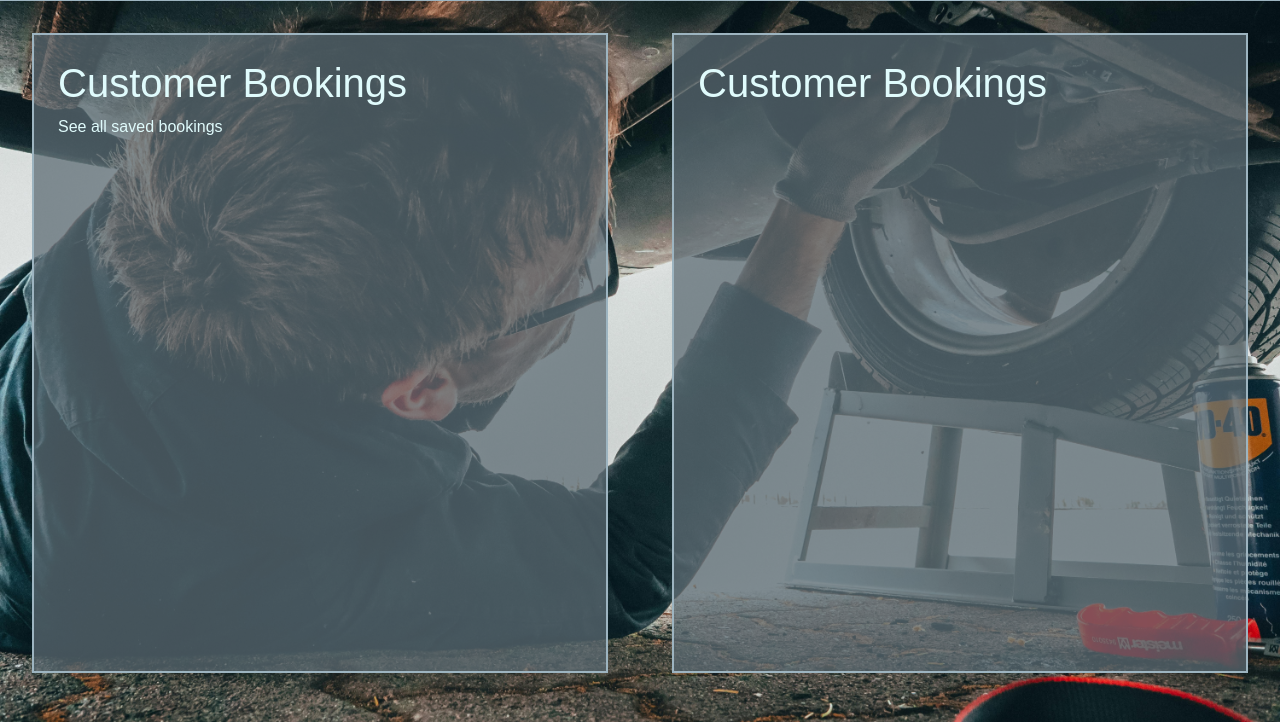
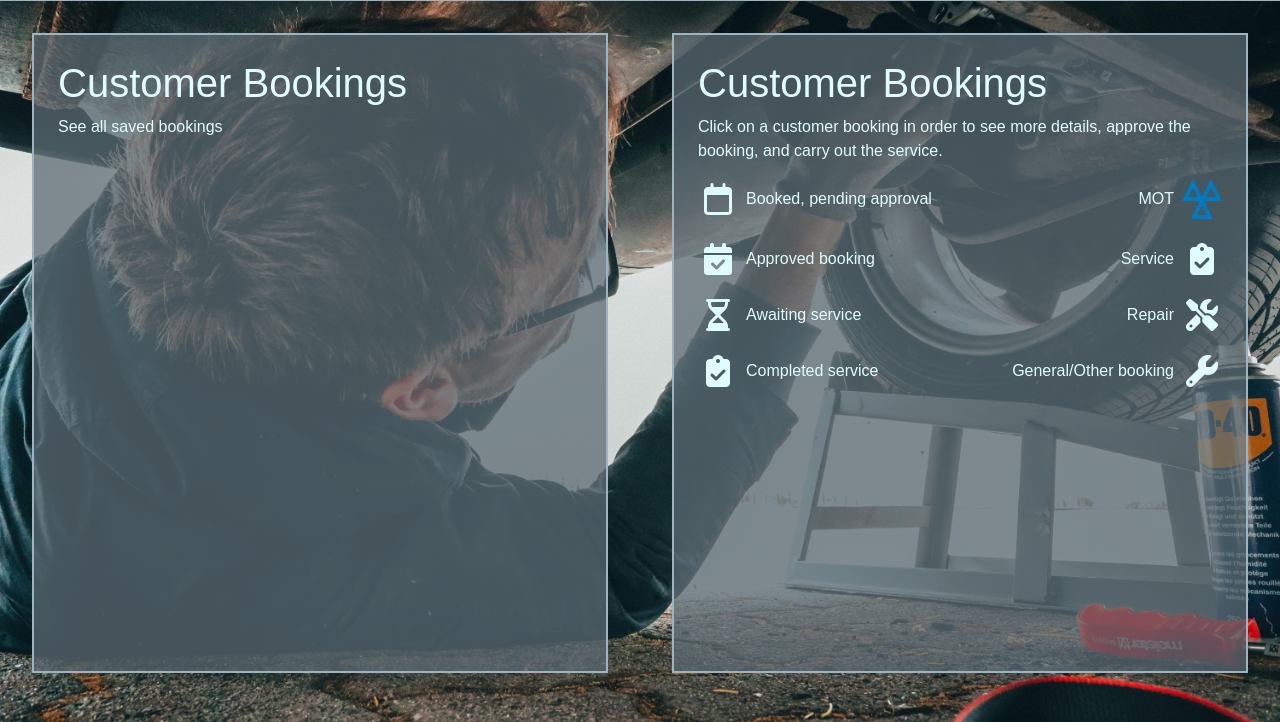
Before and after one commit to mikesealey/ci_pp3, a Django app: page /bookings/all_bookings/ in a window 1280 px wide. Shown: the part 78-800 px from the top of the page. Run offline with Django 4.2, Linux system fonts and the light colour scheme; the visitor is signed in with stand-in values (Sample User, id 1); data that the repository does not hold is empty.

Commit message:
fixes styling on bookings lists

```diff
--- a/bookings/templates/bookings/customer_bookings_list.html
+++ b/bookings/templates/bookings/customer_bookings_list.html
@@ -1,7 +1,55 @@
+{% load static %}
 {% csrf_token %}
+<p>Click on a customer booking in order to see more details, approve the booking, and carry out the service.</p>
+<div class="d-flex flex-column">
+    <div class="d-flex justify-content-between align-items-center mb-4">
+        <div class="d-flex align-items-center">
+            <i title="Booked, pending approval" class="fa-regular fa-calendar fa-2xl fa-fw"></i>
+            <p class="mb-0 px-2">Booked, pending approval</p>
+        </div>
+        <div class="d-flex align-items-center">
+            <p class="mb-0 px-2">MOT</p>
+            <img src="{% static 'images/mot_logo.png' %}" alt="UK MOT logo" class="booking-type-logo">
+        </div>
+    </div>
+
+    <div class="d-flex justify-content-between align-items-center mb-4">
+        <div class="d-flex align-items-center">
+            <i title="Approved booking" class="fa-solid fa-calendar-check fa-2xl fa-fw"></i>
+            <p class="mb-0 px-2">Approved booking</p>
+        </div>
+        <div class="d-flex align-items-center">
+            <p class="mb-0 px-2">Service</p>
+            <i class="fa-solid fa-clipboard-check fa-2x fa-fw"></i>
+        </div>
+    </div>
+
+    <div class="d-flex justify-content-between align-items-center mb-4">
+        <div class="d-flex align-items-center">
+            <i title="Awaiting service" class="fa-regular fa-hourglass-half fa-2xl fa-fw"></i>
+            <p class="mb-0 px-2">Awaiting service</p>
+        </div>
+        <div class="d-flex align-items-center">
+            <p class="mb-0 px-2">Repair</p>
+            <i class="fa-solid fa-screwdriver-wrench fa-2x fa-fw"></i>
+        </div>
+    </div>
+
+    <div class="d-flex justify-content-between align-items-center mb-4">
+        <div class="d-flex align-items-center">
+            <i title="Completed service" class="fa-solid fa-clipboard-check fa-2xl fa-fw"></i>
+            <p class="mb-0 px-2">Completed service</p>
+        </div>
+        <div class="d-flex align-items-center">
+            <p class="mb-0 px-2">General/Other booking</p>
+            <i class="fa-solid fa-wrench fa-2x fa-fw"></i>
+        </div>
+    </div>
+</div>
+
 {% for booking in bookings %}
     <div
-        class="all-booking-list-item"
+        class="all-booking-list-item py-4 px-2"
         data-date_time="{{ booking.date_time|date:'Y-m-d\\TH:i' }}"
         data-approved="{{ booking.approved }}"
         data-booking_type="{{ booking.booking_type }}"
@@ -13,18 +61,30 @@
         data-vehicle-id="{{ booking.vehicle.id }}"
         data-booking-id="{{ booking.id }}"
     >
-        <p>Type: {{ booking.booking_type }}</p>
+        {% if booking.booking_type == "MOT" %}
+            <img src="{% static 'images/mot_logo.png' %}" alt="UK MOT logo" class="booking-type-logo" title="MOT">
+        {% elif booking.booking_type == "Service" %}
+            <i class="fa-solid fa-clipboard-check fa-2x fa-fw" title="Service"></i>
+        {% elif booking.booking_type == "Repair" %}
+            <i class="fa-solid fa-screwdriver-wrench fa-2x fa-fw" title="Repair"></i>
+        {% else %}
+            <i class="fa-solid fa-wrench fa-2x fa-fw" title="General/Other booking"></i>
+        {% endif %}
+
+
         {% if booking.approved %}
-            <p>Approval: Approved</p>
+            <i title="Approved booking" class="fa-solid fa-calendar-check fa-2xl fa-fw"></i>
         {% else %}
-            <p>Approval: Pending</p>
+            <i title="Booked, pending approval" class="fa-regular fa-calendar fa-2xl fa-fw"></i>
         {% endif %}
-        <p>{{ booking.date_time }}</p>
+        <div class="date-wrapper">
+            <p>{{ booking.date_time }}</p>
+        </div>
         {% if booking.completed_service %}
-            <p>Status: Completed</p>
+            <i title="Completed service" class="fa-solid fa-clipboard-check fa-2xl fa-fw"></i>
         {% else %}
-            <p>Status: Awaiting Service</p>
+            <i title="Awaiting service" class="fa-regular fa-hourglass-half fa-2xl fa-fw"></i>
         {% endif %}
-        <div class="vrn">{{ booking.vehicle.vrn }}</div>
+        <div class="vrn vrn-list">{{ booking.vehicle.vrn }}</div>
     </div>
 {% endfor %}
--- a/static/css/style.css
+++ b/static/css/style.css
@@ -192,7 +192,17 @@ input, select, textarea {
     flex-direction: column;
 }
 
+/* Makes dates in lists a unifoirm width for better alignment */
+.date-wrapper {
+    min-width: 200px;
+    text-align: center;
+    align-items: center;
+    justify-content: center;
+}
 
+.date-wrapper p {
+    margin: 0;
+}
 
 .vrn {
     background-color: #ffd800;
@@ -209,17 +219,16 @@ input, select, textarea {
 
     /* Size/Aspect/Dimensions */
     aspect-ratio: 520 / 111;
-
-    padding: 5px
+    padding: 5px 5px 0 5px
 }
 
 .vrn-list {
-    padding: 5px 12px;
-    letter-spacing: 1px;
-    font-size: 32px;
-    font-size: 2rem;
-    letter-spacing: 2px;
+    padding: 5px 12px 0 12px;
     font-weight: bold;
+    display: flex;
+    align-items: center;
+    justify-content: center;
+    width: 80px;
 }
 
 .electric-list {
@@ -285,7 +294,7 @@ input {
 }
 
 .booking-type-logo {
-    max-width: 36px;
-    max-height: 36px;
-    aspect-ratio: 1:1;
+    max-width: 40px;
+    max-height: 40px;
+    aspect-ratio: 1/1;
 }
--- a/static/js/all_bookings.js
+++ b/static/js/all_bookings.js
@@ -49,18 +49,23 @@ $(document).ready(function (){
         if (bookingData.completed_service === "True" || bookingDate.getTime() < now.getTime()) { // Need to check against string of "True" because it's a response from Python/Django
             buttonDisabled = true
         }
-        $("#left-block-inner").append($("<button>", { id: "approve-booking", text: "Approve booking", disabled: bookingData.approved === "True" || buttonDisabled })).on("click", "#approve-booking", function(){
+
+        const approveServiceButton = $("<button>", { id: "approve-booking", class: "btn btn-primary w-50", disabled: bookingData.approved === "True" })
+        approveServiceButton.append($("<i>", { class: "fa-solid fa-square-check mx-2" }))
+        approveServiceButton.append("Approve Booking")
+        $("#left-block-inner").off("click", "#approve-booking").on("click", "#approve-booking", function (){ // stops multiple event listeners being added - fixes bug in forms
             approveBooking(bookingData)
-        });
-        $("#left-block-inner").append($("<button>", { id: "carry-out-service", text: "Carry out service", disabled: buttonDisabled })); // replace with pen icon for edit
+        })
+        $("#left-block-inner").append(approveServiceButton)
+
+        const completeServiceButton = $("<button>", { id: "carry-out-service", class: "btn btn-success w-50", disabled: bookingData.completed_service === "True" })
+        completeServiceButton.append($("<i>", { class: "fa-solid fa-clipboard-list mx-2" }))
+        completeServiceButton.append("Carry out service")
         $("#left-block-inner").off("click", "#carry-out-service").on("click", "#carry-out-service", function (){ // stops multiple event listeners being added - fixes bug in forms
-          buildServiceForm(bookingData)
+            buildServiceForm(bookingData)
         })
+        $("#left-block-inner").append(completeServiceButton)
     }
-
-
-
-
 
 function approveBooking(bookingData){
     // Make the AJAX call to approve the booking
@@ -95,13 +100,7 @@ function approveBooking(bookingData){
 }
 
 function completeBooking(bookingData){
-
-    // Gather data from the form
-    // Make the AJAX call
-    // Notifiy the customer
-    // Refresh the bookings list
     refreshAllBookingList()
-    // Show toast notification
 }
 
 function buildServiceForm(bookingData){
@@ -117,16 +116,19 @@ function buildServiceForm(bookingData){
             id: "mechanics-notes-input",
             placeholder: "Enter mechanics notes...",
             rows: 5,
-            cols: 40
+            cols: 40,
+            class: "form-control"
         })
     );
     $("<button>", {
-        id: "save-mechanics-notes",
-        text: "Save"
+        id: "cancel-mechanics-notes",
+        text: "Cancel",
+        class: "btn btn-warning w-50"
     }).insertAfter("#mechanics-notes-input");
     $("<button>", {
-        id: "cancel-mechanics-notes",
-        text: "Cancel"
+        id: "save-mechanics-notes",
+        text: "Save",
+        class: "btn btn-primary w-50"
     }).insertAfter("#mechanics-notes-input");
     $("#save-mechanics-notes").off("click").on("click", function () {
         // Show modal to ask mechanic to confirm their notes
@@ -153,17 +155,7 @@ function buildServiceForm(bookingData){
             booking: bookingData
         }
         showMultiPurposeModal(modalObject)
-
-
-
-
     });
-
-    // Work on a way to save form
-    // Work on a way to put the form back to the original view
-    // refresh list
-    // Make sure to send the email
-    // Probably want some "Are you sure you want to continue?" modals
 }
 }
 
@@ -203,8 +195,6 @@ function saveMechanicsNotes(bookingData) {
             $("#cancel-mechanics-notes").remove()
             $("#carry-out-service").prop("disabled", true)
             // Email customer!
-
-
         },
         error: function(xhr, status, error) {
             console.error("Failed to save mechanic's notes:", error);
@@ -212,5 +202,4 @@ function saveMechanicsNotes(bookingData) {
             // Sad Toast
         }
     });
-
 }
```
Also changed, not shown: bookings/templates/bookings/bookings_list.html (+6 -2 lines), 1 other file.
